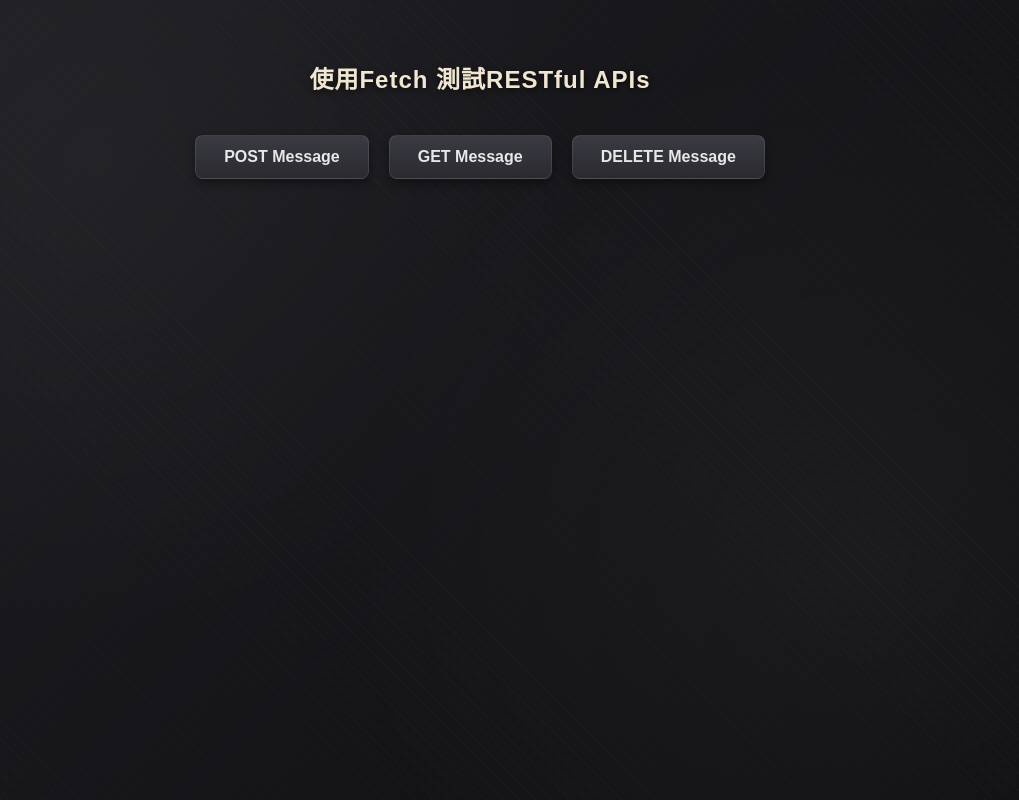
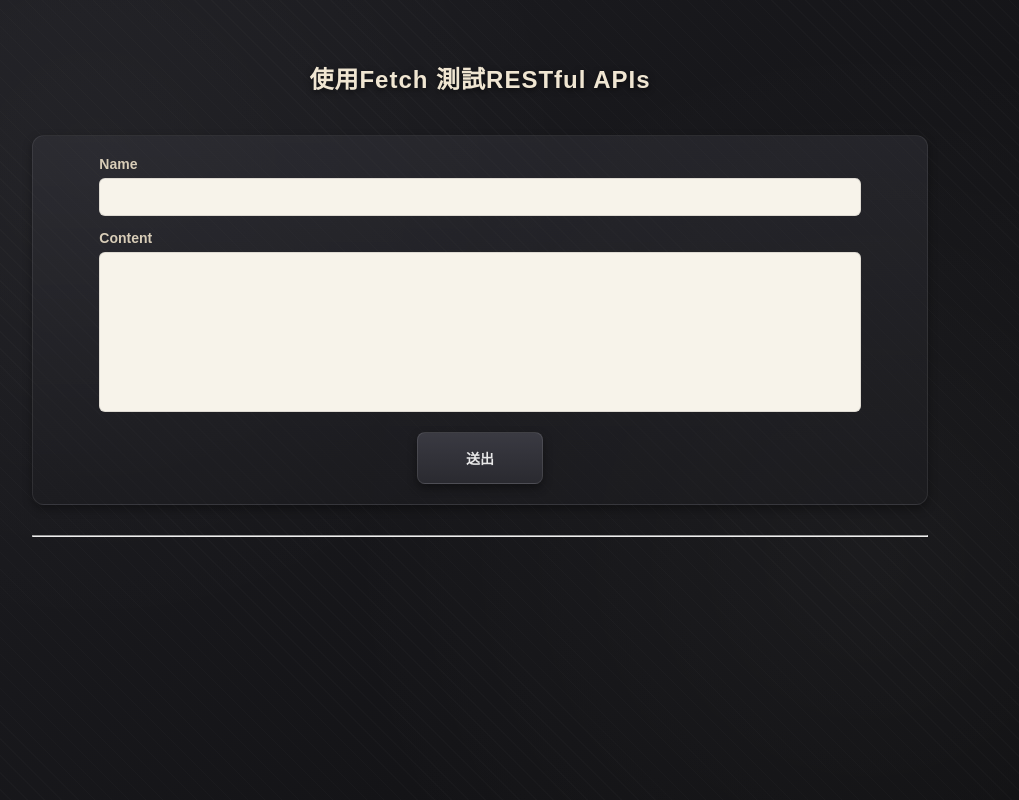
Before and after one commit to Jung117/stage1, a FastAPI app: page / in a window 1280 px wide. Shown: the whole page, without its empty margins (160-1179 px from the left). Run offline with FastAPI, Linux system fonts and the light colour scheme; data that the repository does not hold is empty.

Commit message:
Update Comment System file and folders

```diff
--- a/python-fastapi/commentSys/main.py
+++ b/python-fastapi/commentSys/main.py
@@ -35,7 +35,7 @@ def create_message(body = Body(None)):  # 告訴他要從請求文本獲得資
         [author, content]
     )
     con.commit()
-    return {"OK": True}
+    return {"ok": True}
 
 
 # 取得所有留言的 API
@@ -43,7 +43,7 @@ def create_message(body = Body(None)):  # 告訴他要從請求文本獲得資
 def get_messages():
     # 連線到資料庫，取得留言傳回到前端
     cursor = con.cursor(dictionary=True) # 用 python 字典的形式把資料抓出來，預設是Tuple的形式
-    cursor.execute("SELECT * FROM message")
+    cursor.execute("SELECT * FROM message ORDER BY id ASC")
     data = cursor.fetchall()
     return data
 
@@ -55,7 +55,7 @@ def delete_message(id: int):
     cursor = con.cursor()
     cursor.execute("DELETE FROM message WHERE id=%s", [id])
     con.commit()
-    return {"OK": True}
+    return {"ok": True}
 
 # 一定要放最後面，否則會讓 /api/message 系列全部失效
 # 把目前資料夾掛載成靜態檔案來源
--- a/python-fastapi/commentSys/static/index.html
+++ b/python-fastapi/commentSys/static/index.html
@@ -11,11 +11,23 @@
 
         <h2> 使用Fetch 測試RESTful APIs </h2>
 
-        <div class="button-group">
-            <button onclick="postMessage()">POST Message</button>
-            <button onclick="getMessages()">GET Message</button>
-            <button onclick="deleteMessage()">DELETE Message</button>
+        <div class="form-area">
+            <div class="form-row">
+                <span>Name</span>
+                <input type="text" id="name" />
+            </div>
+
+            <div class="form-row">
+                <span>Content</span>
+                <textarea id="content"></textarea>
+            </div>
+
+            <button onclick="postMessage()">送出</button>
         </div>
+
+        <hr>
+
+        <div id="board" class="board"></div>
 
     </body>
 </html>
--- a/python-fastapi/commentSys/static/script.js
+++ b/python-fastapi/commentSys/static/script.js
@@ -1,17 +1,19 @@
 // 新增留言
 async function postMessage() {
+    let name = document.querySelector("#name").value;
+    let content = document.querySelector("#content").value;
     let response = await fetch("/api/message", {
         method: "POST",
-        // 資料是寫死的，按按鈕後會存取下面的內容
-        body: JSON.stringify({
-            "author": "jung",
-            "content": "Test"}
+        body: JSON.stringify({ "author": name, "content": content}
         )
     });
 
     // 取得 {"OK": True} if success
     let result = await response.json();
-    console.log(result);
+    if (result.ok) {
+        console.log("送出成功，準備重新取得留言");
+        getMessages();
+    }
 }
 
 
@@ -22,16 +24,44 @@ async function getMessages() {
     });
 
     let result = await response.json();
-    console.log(result);
+    let board = document.getElementById("board");
+    board.innerHTML = "";
+
+    for (let i = result.length - 1; i >= 0; i--) {
+        let card = document.createElement("div");
+        card.className = "message-card";
+
+        let authorEl = document.createElement("p");
+        authorEl.className = "message-author";
+        authorEl.textContent = result[i].author;
+
+        let contentEl = document.createElement("p");
+        contentEl.className = "message-content";
+        contentEl.textContent = result[i].content;
+
+        let deleteBtn = document.createElement("button");
+        deleteBtn.className = "delete-btn";
+        deleteBtn.textContent = "X";
+        deleteBtn.onclick = () => deleteMessage(result[i].id);
+
+        card.appendChild(deleteBtn);
+        card.appendChild(authorEl);
+        card.appendChild(contentEl);
+        board.appendChild(card);
+    }
 }
 
 
 // 刪除留言
-async function deleteMessage() {
-    let response = await fetch("/api/message/2", {
+async function deleteMessage(id) {
+    let response = await fetch("/api/message/" + id, {
         method: "DELETE"
     });
 
     let result = await response.json();
-    console.log(result);
+    if (result.ok) {
+        getMessages(); // 刪除成功後重新取得最新留言列表
+    }
 }
+
+getMessages();
--- a/python-fastapi/commentSys/static/style.css
+++ b/python-fastapi/commentSys/static/style.css
@@ -68,3 +68,159 @@ button:active {
     transform: translateY(-1px) scale(1.02);
     box-shadow: 0 3px 8px rgba(0, 0, 0, 0.4);
 }
+
+
+.board {
+    width: 90%;
+    display: flex;
+    flex-direction: column;
+    justify-content: center;
+    align-items: center;
+}
+
+
+/* ===== 留言輸入區塊 ===== */
+.form-area {
+    width: 70%;
+    display: flex;
+    flex-direction: column;
+    align-items: center;
+    gap: 14px;
+    margin-bottom: 30px;
+    padding: 20px 24px;
+    background: linear-gradient(180deg, rgba(58, 58, 66, 0.4) 0%, rgba(30, 30, 34, 0.5) 100%);
+    border: 1px solid rgba(255, 255, 255, 0.08);
+    border-radius: 12px;
+    box-shadow: 0 4px 10px rgba(0, 0, 0, 0.35);
+}
+
+/* ===== 每組欄位：標籤在上，輸入框在下 ===== */
+.form-row {
+    width: 90%;
+    display: flex;
+    flex-direction: column;
+    align-items: flex-start;
+    gap: 6px;
+}
+
+.form-area span {
+    color: #d8cdb8;
+    font-size: 14px;
+    font-weight: 600;
+}
+
+/* ===== input 與 textarea 共用樣式 ===== */
+.form-area input[type="text"],
+.form-area textarea {
+    width: 100%;
+    padding: 10px 14px;
+    font-size: 14px;
+    font-family: inherit;
+    color: #2a2620;
+    background: #f7f3ea;
+    border: 1px solid rgba(0, 0, 0, 0.1);
+    border-radius: 6px;
+    outline: none;
+    transition: all 0.25s ease;
+}
+
+.form-area input[type="text"]:focus,
+.form-area textarea:focus {
+    border-color: rgba(245, 240, 230, 0.6);
+    box-shadow: 0 0 0 3px rgba(245, 240, 230, 0.2);
+}
+
+#content {
+    height: 20vh;
+    resize: none;
+    vertical-align: top;
+}
+
+.form-area button {
+    display: flex;
+    align-items: center;
+    justify-content: center;
+    padding: 15px 48px;
+    font-size: 14px;
+    margin-top: 6px;
+}
+
+hr {
+    width: 70%;
+    color: whitesmoke;
+    margin-bottom: 20px;
+}
+
+/* ===== 單則留言卡片：新增定位基準 ===== */
+.message-card {
+    position: relative;
+    width: 80%;
+    background: linear-gradient(180deg, #ede6d6 0%, #f7f3ea 100%);
+    border: 1px solid rgba(0, 0, 0, 0.1);
+    border-bottom: 2px solid rgba(0, 0, 0, 0.15);
+    border-radius: 10px;
+    padding: 16px 20px;
+    color: #2a2620;
+    line-height: 1.6;
+    font-size: 15px;
+    box-shadow:
+        inset 0 4px 8px rgba(0, 0, 0, 0.25),
+        inset 0 -1px 2px rgba(255, 255, 255, 0.4);
+    transition: all 0.25s ease;
+    word-break: break-word;
+    overflow-wrap: break-word;
+    margin: 20px;
+}
+
+.message-card:hover {
+    border-color: rgba(58, 58, 66, 0.3);
+    box-shadow:
+        inset 0 4px 10px rgba(0, 0, 0, 0.3),
+        inset 0 -1px 2px rgba(255, 255, 255, 0.4),
+        0 0 14px rgba(245, 240, 230, 0.2);
+}
+
+/* ===== 作者名稱：靠左 ===== */
+.message-author {
+    text-align: left;
+    font-weight: 700;
+    color: #6b4f2a;
+    padding-bottom: 10px;
+    margin-bottom: 10px;
+    border-bottom: 1px solid rgba(0, 0, 0, 0.12);
+}
+
+/* ===== 留言內容：置中 ===== */
+.message-content {
+    text-align: center;
+}
+
+/* ===== 刪除按鈕 ===== */
+.delete-btn {
+    position: absolute;
+    top: 10px;
+    right: 10px;
+    width: 26px;
+    height: 26px;
+    display: flex;
+    align-items: center;
+    justify-content: center;
+    padding: 0;
+    font-size: 16px;
+    font-weight: 700;
+    color: #8a7a5f;
+    background: transparent;
+    border: none;
+    border-radius: 0;
+    cursor: pointer;
+    box-shadow: none;
+    transition: all 0.2s ease;
+}
+
+.delete-btn:hover {
+    color: #c0392b;
+    background: transparent;
+    transform: scale(1.1);
+    box-shadow: none;
+    letter-spacing: normal;
+}
```
